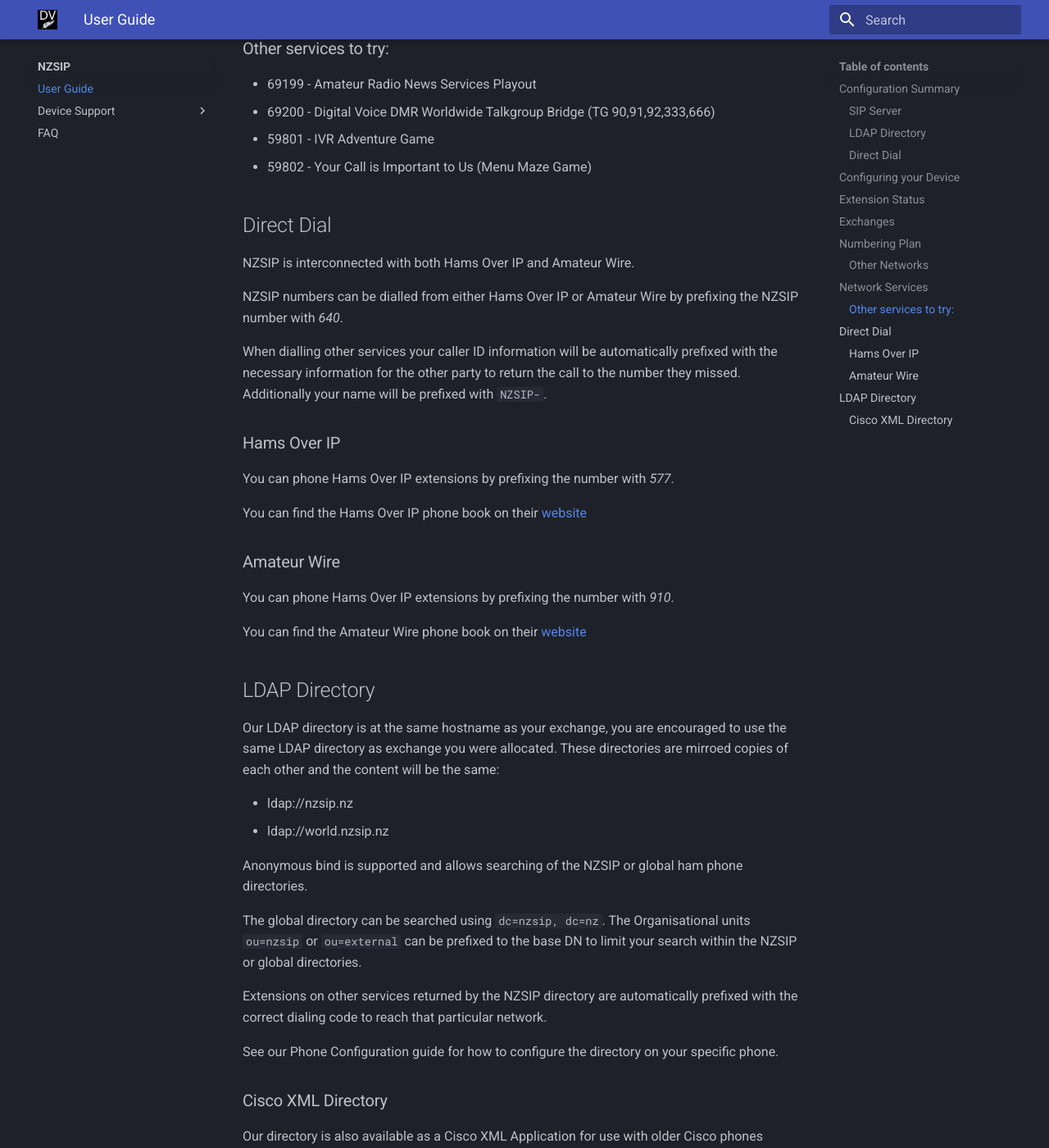
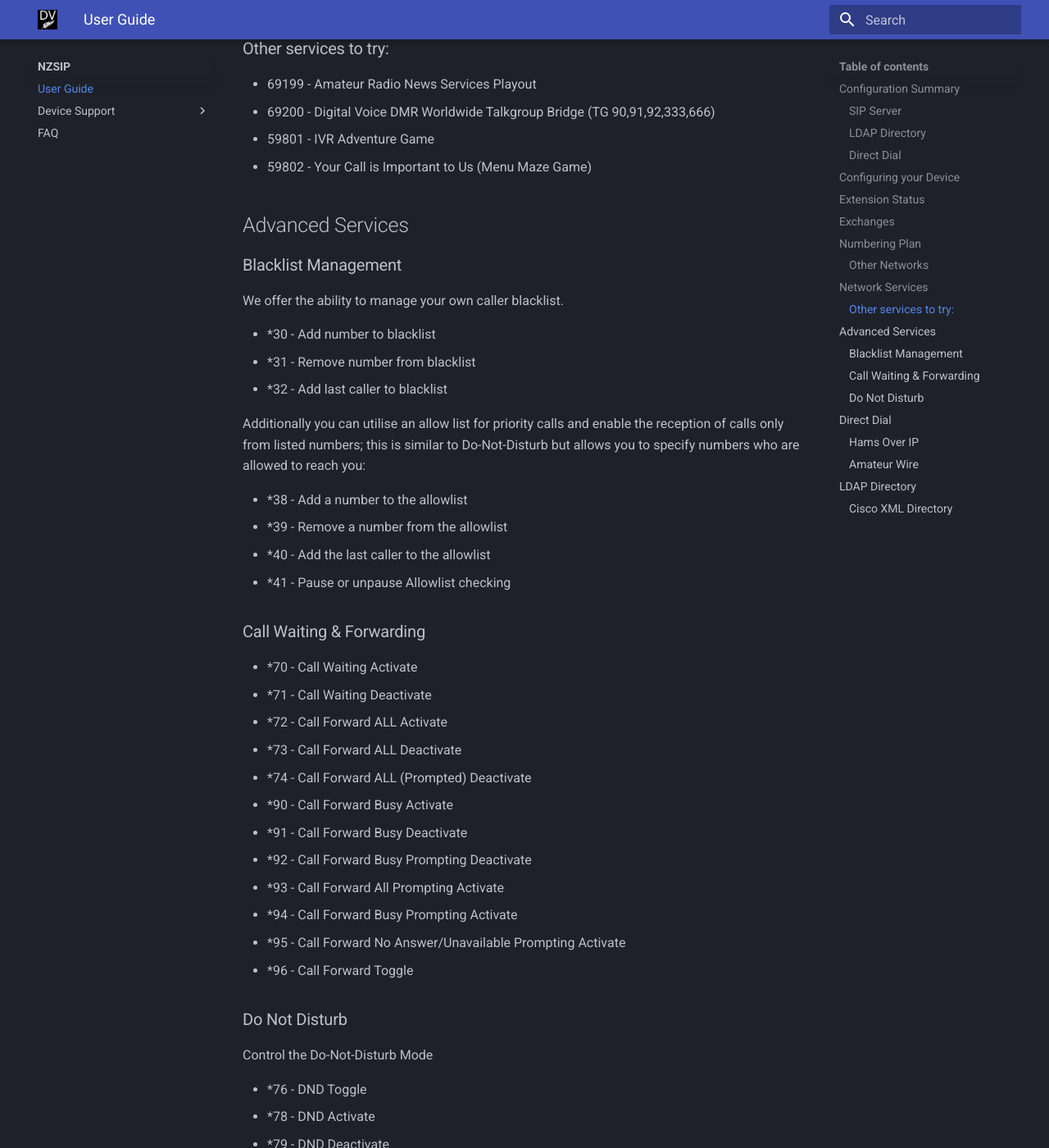
Before and after one commit to DigitalVoiceNZ/wiki, an MkDocs documentation site: the page built from docs/nzsip/users.md, in a window 1280 px wide and 1400 px high, scrolled down 3087 px. Shown: the whole window at 82% size. Built offline with MkDocs 1.6.1 and Material for MkDocs 9.7.7, drawn with Linux system fonts in a browser that asks for light colours.

Commit message:
Services added

```diff
--- a/docs/nzsip/users.md
+++ b/docs/nzsip/users.md
@@ -103,6 +103,46 @@
 * 59801 - IVR Adventure Game
 * 59802 - Your Call is Important to Us (Menu Maze Game)
 
+## Advanced Services
+
+### Blacklist Management
+
+We offer the ability to manage your own caller blacklist.
+
+* \*30 - Add number to blacklist
+* \*31 - Remove number from blacklist
+* \*32 - Add last caller to blacklist
+
+Additionally you can utilise an allow list for priority calls and enable the reception of calls only from listed numbers; this is similar to Do-Not-Disturb but allows you to specify numbers who are allowed to reach you:
+
+* \*38 - Add a number to the allowlist
+* \*39 - Remove a number from the allowlist
+* \*40 - Add the last caller to the allowlist
+* \*41 - Pause or unpause Allowlist checking
+
+### Call Waiting &amp; Forwarding
+
+* \*70 - Call Waiting Activate
+* \*71 - Call Waiting Deactivate
+* \*72 - Call Forward ALL Activate
+* \*73 - Call Forward ALL Deactivate
+* \*74 - Call Forward ALL (Prompted) Deactivate
+* \*90 - Call Forward Busy Activate
+* \*91 - Call Forward Busy Deactivate
+* \*92 - Call Forward Busy Prompting Deactivate
+* \*93 - Call Forward All Prompting Activate
+* \*94 - Call Forward Busy Prompting Activate
+* \*95 - Call Forward No Answer/Unavailable Prompting Activate
+* \*96 - Call Forward Toggle
+
+### Do Not Disturb
+
+Control the Do-Not-Disturb Mode
+
+* \*76 - DND Toggle
+* \*78 - DND Activate
+* \*79 - DND Deactivate
+
 ## Direct Dial
 
 NZSIP is interconnected with both Hams Over IP and Amateur Wire.
```
